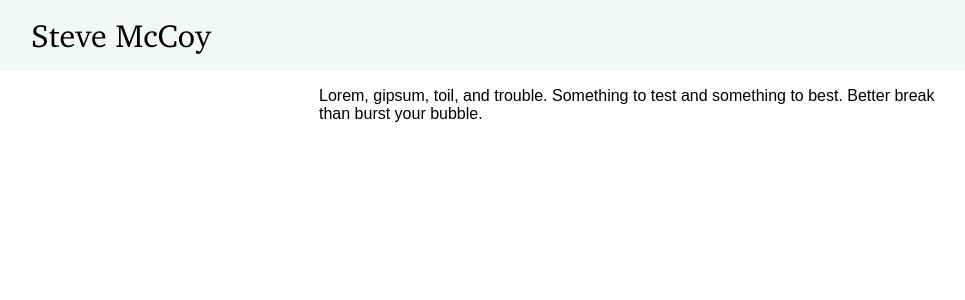
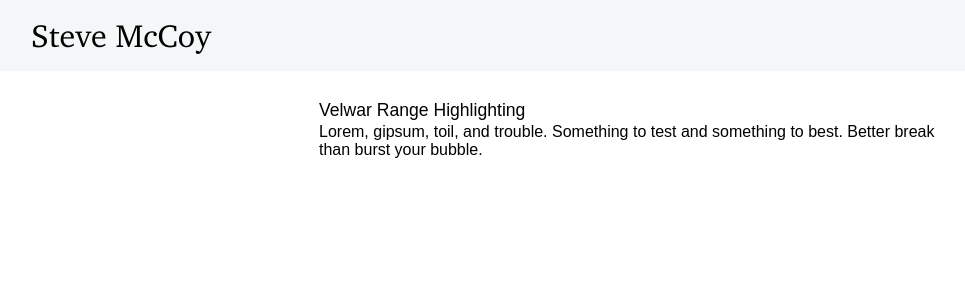
Before and after one commit to mccoyst/mccoyst.github.io, a Jekyll site: the page built from _posts/2019-06-14-velwar-range.md, in a window 1280 px wide. Shown: the top 300 px of the page, without its empty margins (1-966 px from the left). Built offline with Jekyll 4.4.1, drawn with Linux system fonts in a browser that asks for light colours; some web fonts are replaced; part of the change alters nothing that is shown.

Commit message:
Whatever

```diff
--- /dev/null
+++ b/_layouts/post.html
@@ -0,0 +1,6 @@
+---
+layout: basic
+---
+<h1>{{ page.title }}</h1>
+
+{{ content }}
--- a/_posts/2019-06-14-velwar-range.md
+++ b/_posts/2019-06-14-velwar-range.md
@@ -1,5 +1,5 @@
 ---
-layout: basic
+layout: post
 title: Velwar Range Highlighting
 ---
 Lorem, gipsum, toil, and trouble. Something to test and something to best.
```
